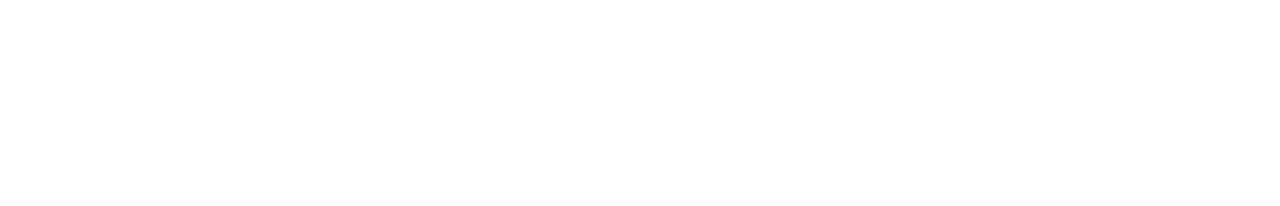
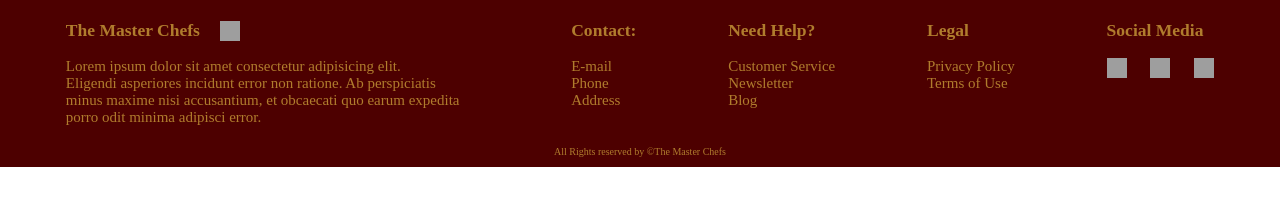
Before and after one commit to JamesAkritidis/Cookbook-project, a plain HTML site: page index.html in a window 1280 px wide. Drawn offline with Linux system fonts and the light colour scheme; grey boxes are pictures that could not be loaded.

Commit message:
completed footer

```diff
--- a/index.html
+++ b/index.html
@@ -8,6 +8,49 @@
     <title>Document</title>
 </head>
 <body>
-
+    <footer>
+        <div class="footer-container">
+        <div class="f-logo">
+            <h3>The Master Chefs<img id="logo" src="https://www.flaticon.com/svg/vstatic/svg/2536/2536535.svg?token=exp=1615117207~hmac=d916a5cb040beccc1b623a75b14da4b8" alt=""></h3>
+            <br>
+            <p>Lorem ipsum dolor sit amet consectetur adipisicing elit.
+                <br>Eligendi asperiores incidunt error non ratione. Ab perspiciatis
+                <br>minus maxime nisi accusantium, et obcaecati quo earum expedita
+                <br>porro odit minima adipisci error.</p>
+        </div>
+        <ul class="contact">
+            <h3>Contact:</h3>
+                <br>
+                    <li><a href="#">E-mail</a></li>
+                    <li><a href="#">Phone</a></li>
+                    <li><a href="#">Address</a></li>
+        </ul>
+        <ul class="contact">
+            <h3>Need Help?</h3>
+                <br>
+                    <li><a href="#">Customer Service</a></li>
+                    <li><a href="#">Newsletter</a></li>
+                    <li><a href="#">Blog</a></li>
+        </ul>
+        <ul class="contact">
+            <h3>Legal</h3>
+                <br>
+                    <li><a href="#">Privacy Policy</a></li>
+                    <li><a href="#">Terms of Use</a></li>
+        </ul>
+        <div class="social-media">
+            <h3>Social Media</h3>
+            <br>
+            <ul>
+                <li><a href="#"><img src="https://www.flaticon.com/svg/vstatic/svg/733/733614.svg?token=exp=1615039480~hmac=c4036688e2334316c65630c0f03f9fc8" alt=""></a></li>
+                <li><a href="#"><img src="https://www.flaticon.com/svg/vstatic/svg/733/733609.svg?token=exp=1615039544~hmac=7329c9863455b975ebe166e40e3c201a" alt=""></a></li>
+                <li><a href="#"><img src="https://www.flaticon.com/svg/vstatic/svg/2111/2111532.svg?token=exp=1615039882~hmac=0147a71396937c6dfadcc5176a9a149f" alt=""></a></li>
+            </ul>
+        </div>
+        </div>
+        <div class="copyright">
+            <p>All Rights reserved by &copy;The Master Chefs</p>
+        </div>
+    </footer>
 </body>
 </html>
--- a/style.css
+++ b/style.css
@@ -0,0 +1,68 @@
+* {
+    margin: 0;
+    padding: 0;
+    border: 0;
+}
+
+html {
+    font-size: 62.5%;
+}
+
+footer a {
+    text-decoration: none;
+    color: #B07C2D;
+}
+
+footer a:hover {
+    color: #e6e6fa;
+}
+
+.footer-container {
+    display: flex;
+    background-color: #4D0000;
+    justify-content: space-around;
+    font-size: 1.5rem;
+    color: #B07C2D;
+    align-items: baseline;
+}
+
+.f-logo {
+    padding: 2rem;
+}
+
+footer h3 {
+    display: flex;
+    align-items: center;
+}
+
+.social-media {
+    justify-content: space-around;
+}
+
+.contact li {
+    display: block;
+}
+
+footer li {
+    list-style: none;
+    display: inline-block;
+    margin: 0 auto;
+    padding: 0;
+}
+
+footer img {
+    margin-right: 2rem;
+    width: 2rem;
+    height: 2rem;
+}
+
+#logo {
+    padding-left: 2rem;
+}
+
+.copyright {
+    text-align: center;
+    background-color: #4D0000;
+    color: #B07C2D;
+    padding-bottom: 1rem;
+}
```
